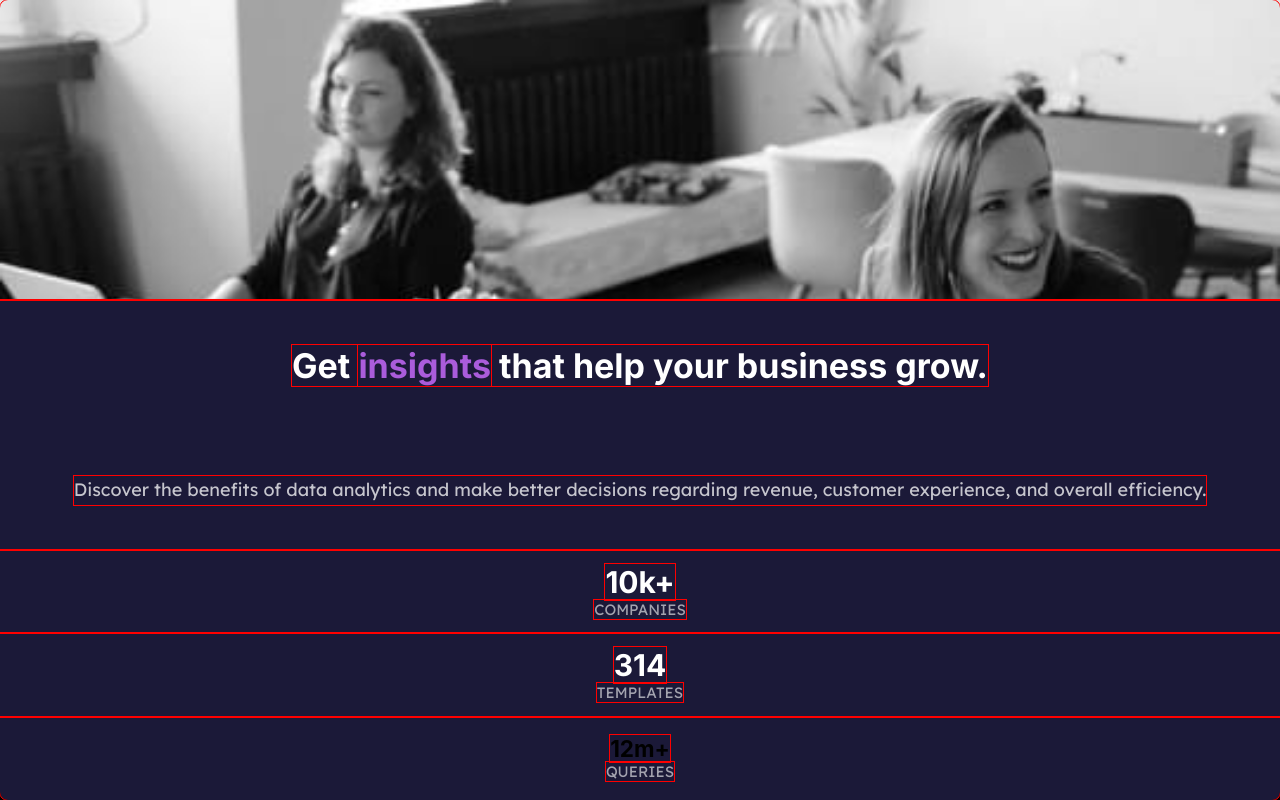
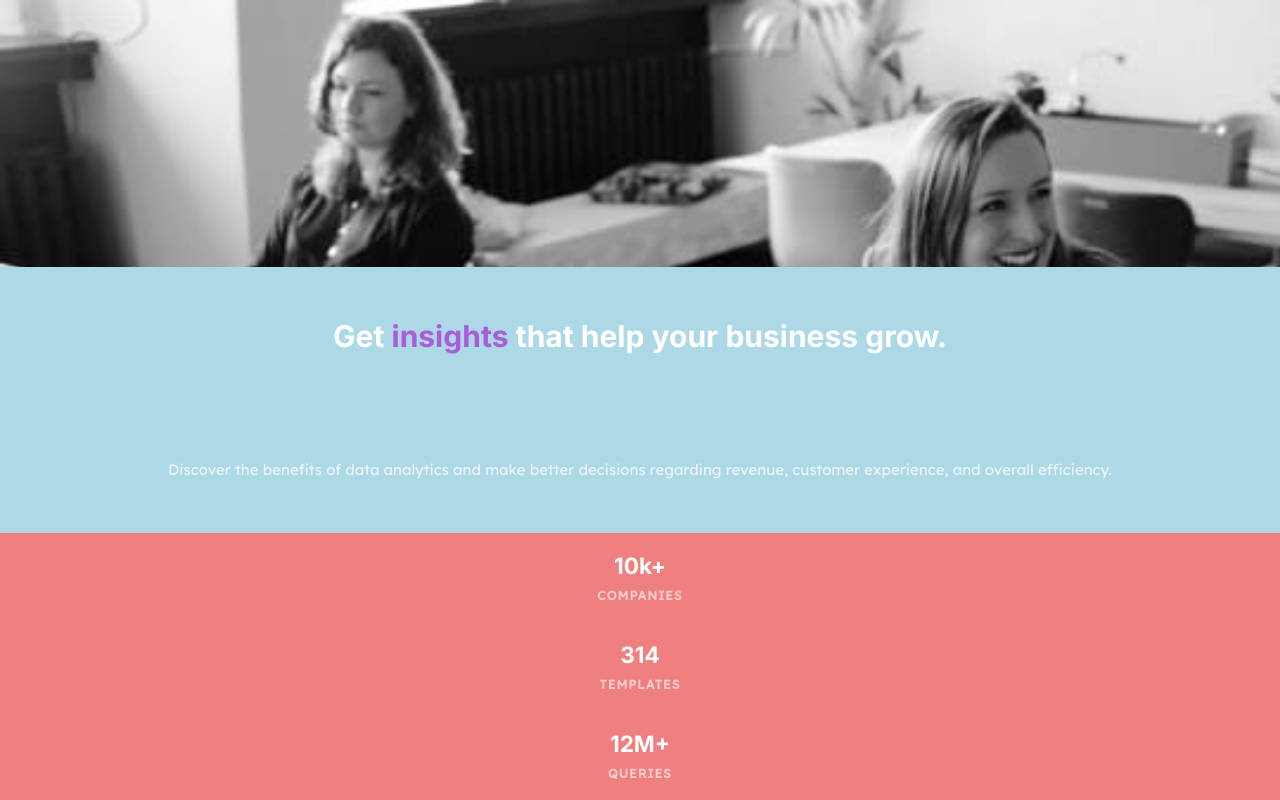
Before and after one commit to samchillcott/fem-stats-preview, a React (Create React App) app: page / in a window 1280 px wide. Built offline with nearby package versions, Linux system fonts and the light colour scheme.

Commit message:
fix flex and font sizing

```diff
--- a/src/App.css
+++ b/src/App.css
@@ -4,10 +4,12 @@
   --white: hsl(0, 0%, 100%);
   --transparentWhite1: hsla(0, 0%, 100%, 0.75);
   --transparentWhite2: hsla(0, 0%, 100%, 0.6);
+  --inter: 'Inter', sans-serif;
+  --lexend: 'Lexend Deca', sans-serif;
 }
 
 * {
-   Outline: 1px solid red;
+   /* Outline: 1px solid red; */
    box-sizing: border-box;
    margin: 0;
 }
@@ -38,13 +40,13 @@ height: 100vh;
 }
 
 .image-wrapper {
-  /* flex: 1; */
+  flex: 1;
   background-image: url(./assets/images/image-header-desktop.jpg);
   background-size: cover;
   /* min-width: 300px; */
   /* width: 200px; */
   /* width: 100%; */
-  height: 300px;
+  /* height: 300px; */
   /* display: inline-block; */
   background-color: var(--accent);
   /* background: hsla(277, 64%, 61%, 0.495), url(./assets/images/image-header-desktop.jpg), top center */
@@ -64,43 +66,35 @@ height: 100vh;
 
 .top-text {
   flex: 1;
-  padding: 0 50px;
-  /* background-color: lightblue; */
+  padding: 0 40px;
+  background-color: lightblue;
   display: flex;
   flex-direction: column;
   align-items: center;
   justify-content: space-around;
+  /* justify-content: center; */
   color: var(--white);
 }
 
 .top-text h1 {
-  font-size: 34px;
-  font-family: 'Inter', sans-serif;
+  /* font-size: 34px; */
+  font-family: var(--inter);
+  /* margin: 10px 0px; */
 }
 
 .top-text p {
-  font-size: 18px;
+  font-size: 15px;
   color: var(--transparentWhite1);
-  font-family: 'Lexend Deca', sans-serif;
+  font-family: var(--lexend);
   line-height: 1.6;
 }
 
 .bottom-text {
   flex: 1;
-  /* background-color:lightcoral; */
+  background-color:lightcoral;
   display: flex;
   flex-direction: column;
-}
-
-.bottom-text h1 {
-  color: var(--white);
-  font-family: 'Inter', sans-serif;
-}
-
-.bottom-text small {
-  color: var(--transparentWhite2);
-  font-family: 'Lexend Deca', sans-serif;
-  font-size: 15px;
+  justify-content: space-between;
 }
 
 .col {
@@ -111,3 +105,17 @@ height: 100vh;
   align-items: center;
   justify-content: center;
 }
+
+.bottom-text h2 {
+  color: var(--white);
+  font-family: var(--inter);
+  margin-bottom: 8px;
+}
+
+.bottom-text small {
+  color: var(--transparentWhite2);
+  font-family: var(--lexend);
+  /* font-size: 15px; */
+  font-weight: 700;
+  letter-spacing: 1px
+}
--- a/src/App.js
+++ b/src/App.js
@@ -23,15 +23,15 @@ function App() {
           </div>
           <div className="bottom-text">
             <div className="col">
-              <h1>10k+</h1>
+              <h2>10k+</h2>
               <small>COMPANIES</small>
             </div>
             <div className="col">
-              <h1>314</h1>
+              <h2>314</h2>
               <small>TEMPLATES</small>
             </div>
             <div className="col">
-              <h2>12m+</h2>
+              <h2>12M+</h2>
               <small>QUERIES</small>
             </div>
           </div>
```
